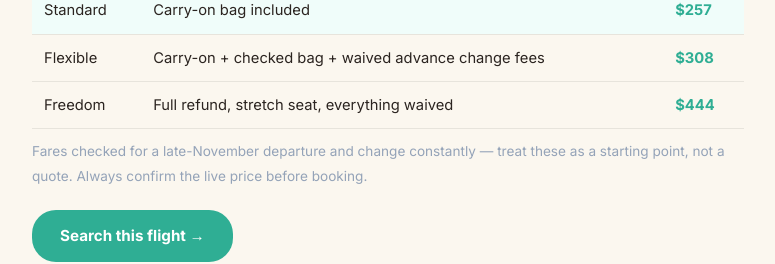
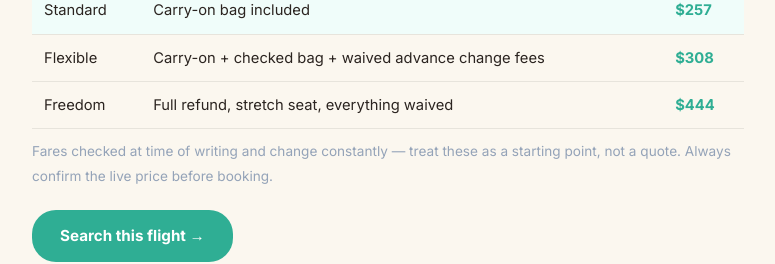
Before and after one commit to Aunt-Tia/Aunt-Tia.github.io, a plain HTML site: page blog/porter-pvr-one-way-snowbirds.html in a window 1280 px wide. Shown: the part 1619-1883 px from the top of the page, without its empty margins (252-1027 px from the left). Drawn offline with Linux system fonts and the light colour scheme.

Commit message:
Make PVR snowbird post's fare disclaimer date-agnostic
"Fares checked for a late-November departure" reads oddly once the
post is read outside that window. Changed to "at time of writing",
same meaning, no season-specific anchor.

Co-Authored-By: Claude Sonnet 5 <noreply@anthropic.com>
Claude-Session: https://claude.ai/code/session_01U7TP1eJVJ7azU76a9vK7y2

```diff
--- a/blog/porter-pvr-one-way-snowbirds.html
+++ b/blog/porter-pvr-one-way-snowbirds.html
@@ -133,7 +133,7 @@
         <tr><td>Freedom</td><td>Full refund, stretch seat, everything waived</td><td class="price">$444</td></tr>
       </tbody>
     </table>
-    <p style="font-size:0.85rem;color:#94a3b8;">Fares checked for a late-November departure and change constantly — treat these as a starting point, not a quote. Always confirm the live price before booking.</p>
+    <p style="font-size:0.85rem;color:#94a3b8;">Fares checked at time of writing and change constantly — treat these as a starting point, not a quote. Always confirm the live price before booking.</p>
     <a href="https://www.aviasales.com/search/YEGPVR1?marker=744905&currency=cad" class="cta-btn" target="_blank" rel="noopener sponsored" style="display:inline-block;background:var(--teal);color:#fff;padding:12px 28px;border-radius:24px;font-weight:700;font-size:0.95rem;text-decoration:none;margin-top:8px;">Search this flight →</a>
   </div>
 
```
